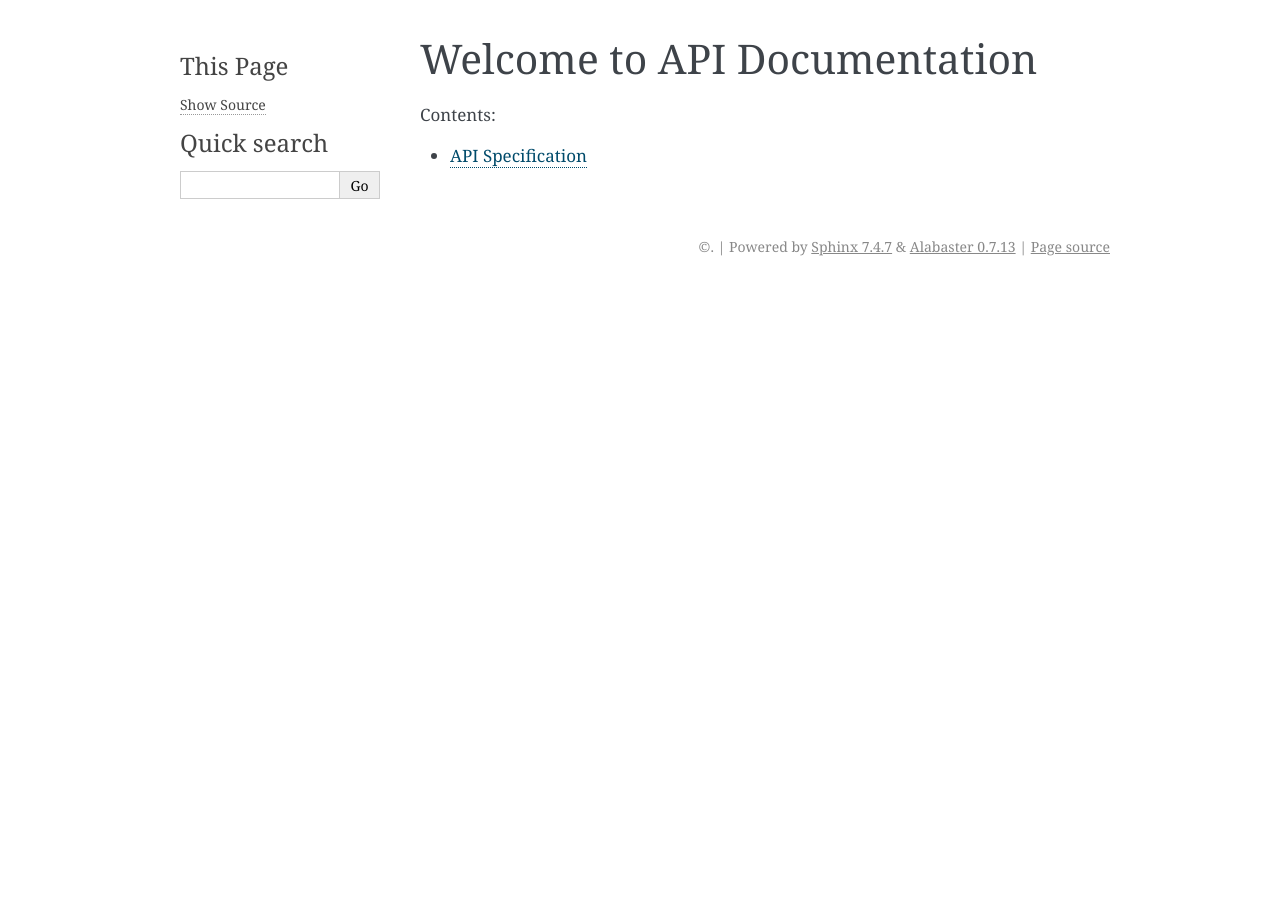
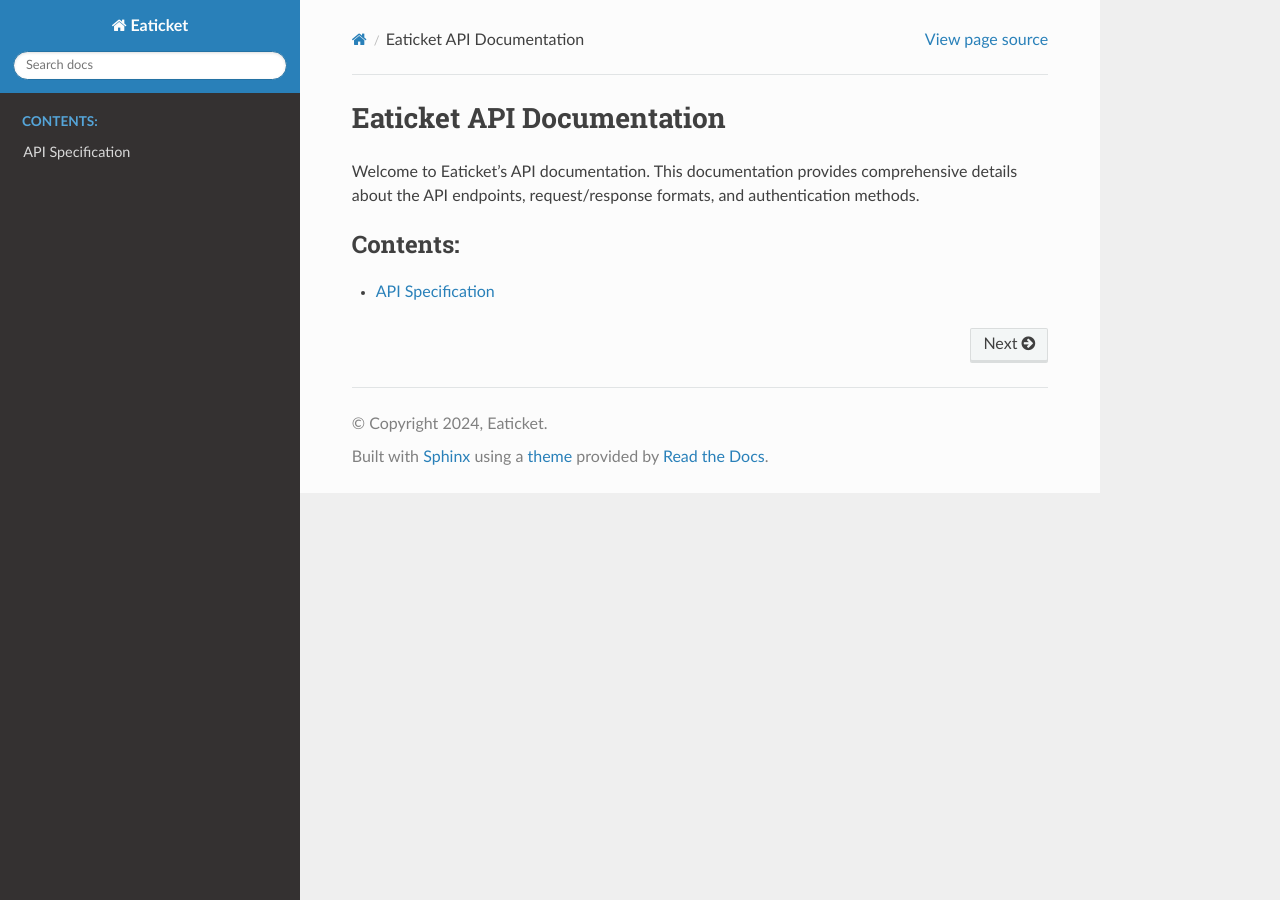
Before and after one commit to Xiaolin-s-Techclub/Eaticket-api-docs-public, a Sphinx documentation site: the page built from docs/index.rst, in a window 1280 px wide. Built offline with Sphinx 7.4.7 and the Read the Docs theme 3.1.0, drawn with Linux system fonts in a browser that asks for light colours.

Commit message:
better themed doc

```diff
--- a/docs/conf.py
+++ b/docs/conf.py
@@ -1,6 +1,27 @@
+# Configuration file for the Sphinx documentation builder
+
+project = 'Eaticket'
+copyright = '2024, Eaticket'
+author = 'Eaticket Team'
+
+# The full version, including alpha/beta/rc tags
+release = '1.0.0'
+
+# Add any Sphinx extension module names here
 extensions = [
+    'sphinx.ext.autodoc',
+    'sphinx.ext.napoleon',
     'sphinxcontrib.openapi'
 ]
 
+# Add any paths that contain templates here
+templates_path = ['_templates']
+
+# The theme to use for HTML and HTML Help pages
+html_theme = 'sphinx_rtd_theme'
+
+# The suffix of source filenames
 source_suffix = '.rst'
+
+# The master toctree document
 master_doc = 'index'
--- a/docs/index.rst
+++ b/docs/index.rst
@@ -1,5 +1,7 @@
-Welcome to API Documentation
-============================
+Eaticket API Documentation
+=========================
+
+Welcome to Eaticket's API documentation. This documentation provides comprehensive details about the API endpoints, request/response formats, and authentication methods.
 
 .. toctree::
    :maxdepth: 2
--- a/docs/swagger.rst
+++ b/docs/swagger.rst
@@ -1,4 +1,6 @@
 API Specification
-=================
+===============
+
+Below you'll find the complete OpenAPI specification for the Eaticket API:
 
 .. openapi:: ../specs/API-Document.yml
--- a/requirements.txt
+++ b/requirements.txt
@@ -1,2 +1,3 @@
 sphinx
+sphinx-rtd-theme
 sphinxcontrib-openapi
```
Also changed, not shown: .readthedocs.yaml.
